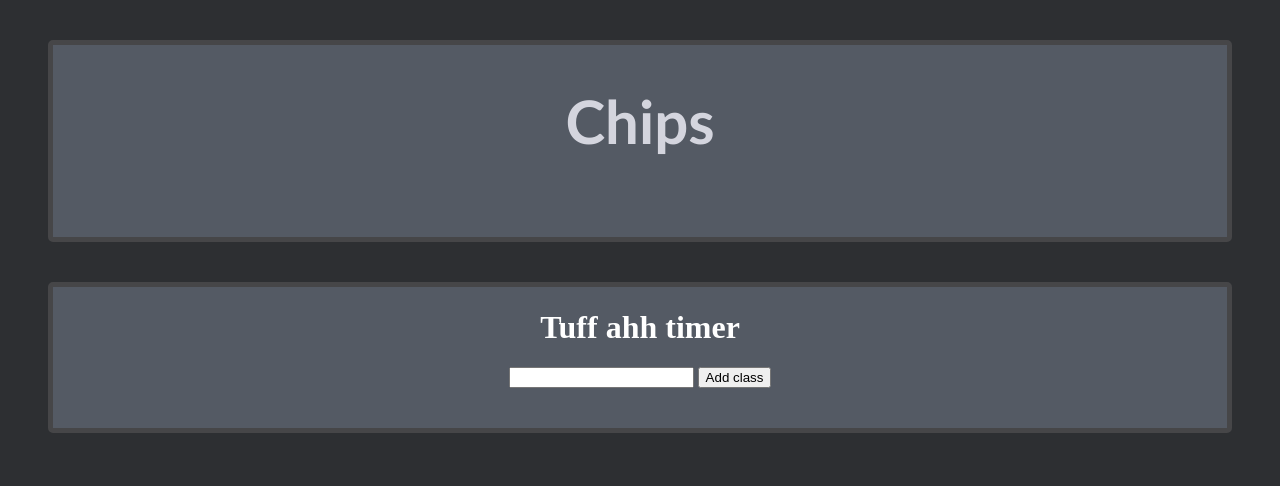
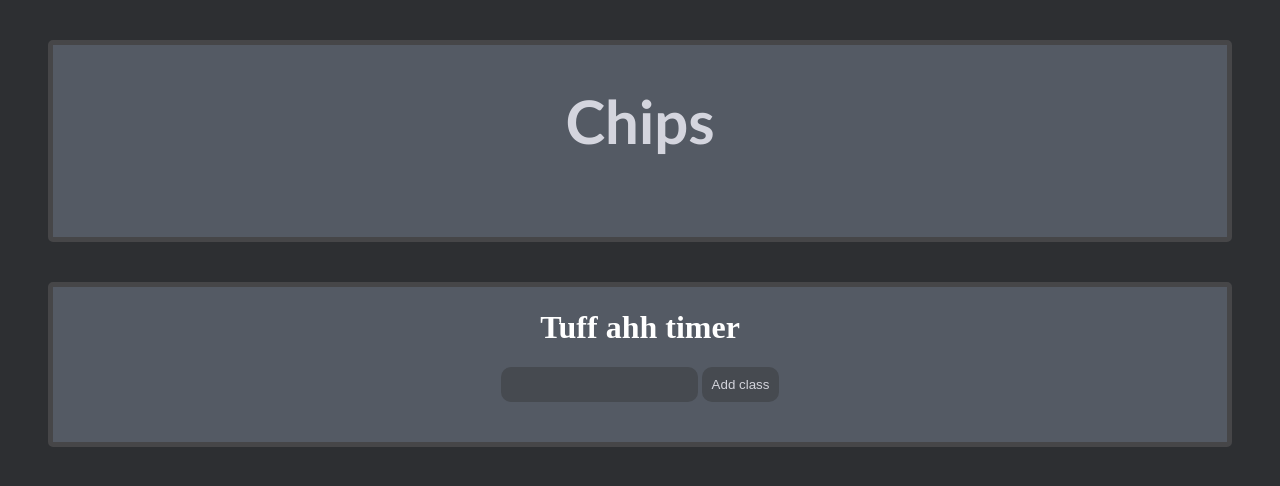
Before and after one commit to PugsRDubs/islandhacks25, a SvelteKit app: page / in a window 1280 px wide. Shown: the top 486 px of the page. Built offline with nearby package versions, Linux system fonts and the light colour scheme.

Commit message:
Update looks

```diff
--- a/src/routes/+layout.svelte
+++ b/src/routes/+layout.svelte
@@ -38,4 +38,11 @@
 		border-color:rgb(70, 70, 72);
 
 	}
+	:global(input, button) {
+		border-style: none;
+		background-color: rgb(70, 74, 80);
+		color: rgba(235, 235, 243, 0.85);
+		padding: 10px;
+		border-radius: 10px;
+	}
 </style>
--- a/src/routes/+page.svelte
+++ b/src/routes/+page.svelte
@@ -6,8 +6,13 @@
     let classInput = $state("");
 
     function addClass() {
-        classes.push(classInput);
-        classInput = ""
+        if (classInput == "") {
+            alert(`Name the class!`);
+        }
+        else {
+            classes.push(classInput);
+            classInput = "";
+        }
     }
 
 </script>
--- a/src/routes/Timer.svelte
+++ b/src/routes/Timer.svelte
@@ -21,6 +21,9 @@
         }
         if (counting) {
             seconds -= 1;
+        }
+        if (seconds == 0) {
+            alert(`Time is up!`);
         }
     };
 
@@ -46,9 +49,8 @@
 {#if seconds != timer.time || counting}
 <button onclick={reset}>reset</button>
 {/if}
+<span>{seconds}</span>
 {#if !timer.hidden}
-    <p>{seconds}</p>
+    extra info
 {/if}
 <br>
-
-<style></style>
```
